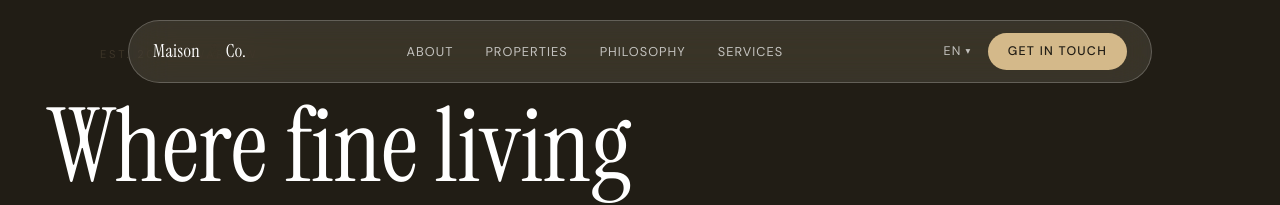
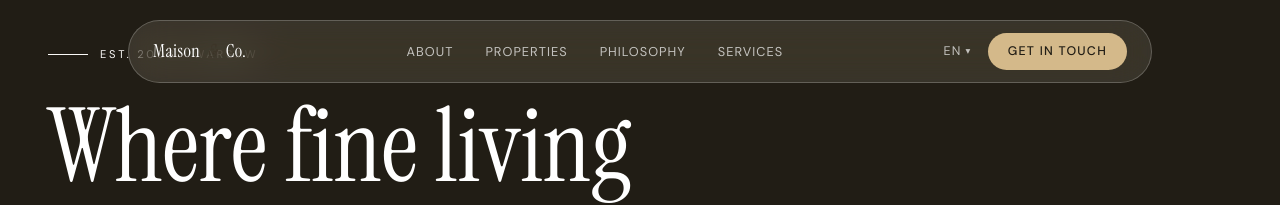
Before and after one commit to doceee/realestate-landing, a Nuxt app: page / in a window 1280 px wide. Shown: the top 205 px of the page. Built offline with nearby package versions, Linux system fonts and the light colour scheme.

Commit message:
fix: update base URL for local development in nuxt.config.ts and improve styling in HeroSection.vue

```diff
--- a/components/HeroSection.vue
+++ b/components/HeroSection.vue
@@ -37,9 +37,9 @@
 			<div
 				class="mb-8 inline-flex animate-fade-in items-center gap-3 d-300"
 			>
-				<span class="h-px w-10" />
+				<span class="h-px w-10 bg-stone-50" />
 				<span
-					class="font-sans text-[0.7rem] uppercase tracking-[0.25em]"
+					class="font-sans text-[0.7rem] uppercase tracking-[0.25em] text-stone-50"
 				>
 					Est. 2008 · Warsaw
 				</span>
--- a/nuxt.config.ts
+++ b/nuxt.config.ts
@@ -62,6 +62,6 @@ export default defineNuxtConfig({
 		langDir: 'locales',
 		defaultLocale: 'en',
 		strategy: 'prefix',
-		baseUrl: process.env.NUXT_PUBLIC_BASE_URL ?? 'https://Maison.com',
+		baseUrl: process.env.NUXT_PUBLIC_BASE_URL ?? 'http://localhost:3000',
 	},
 });
```
